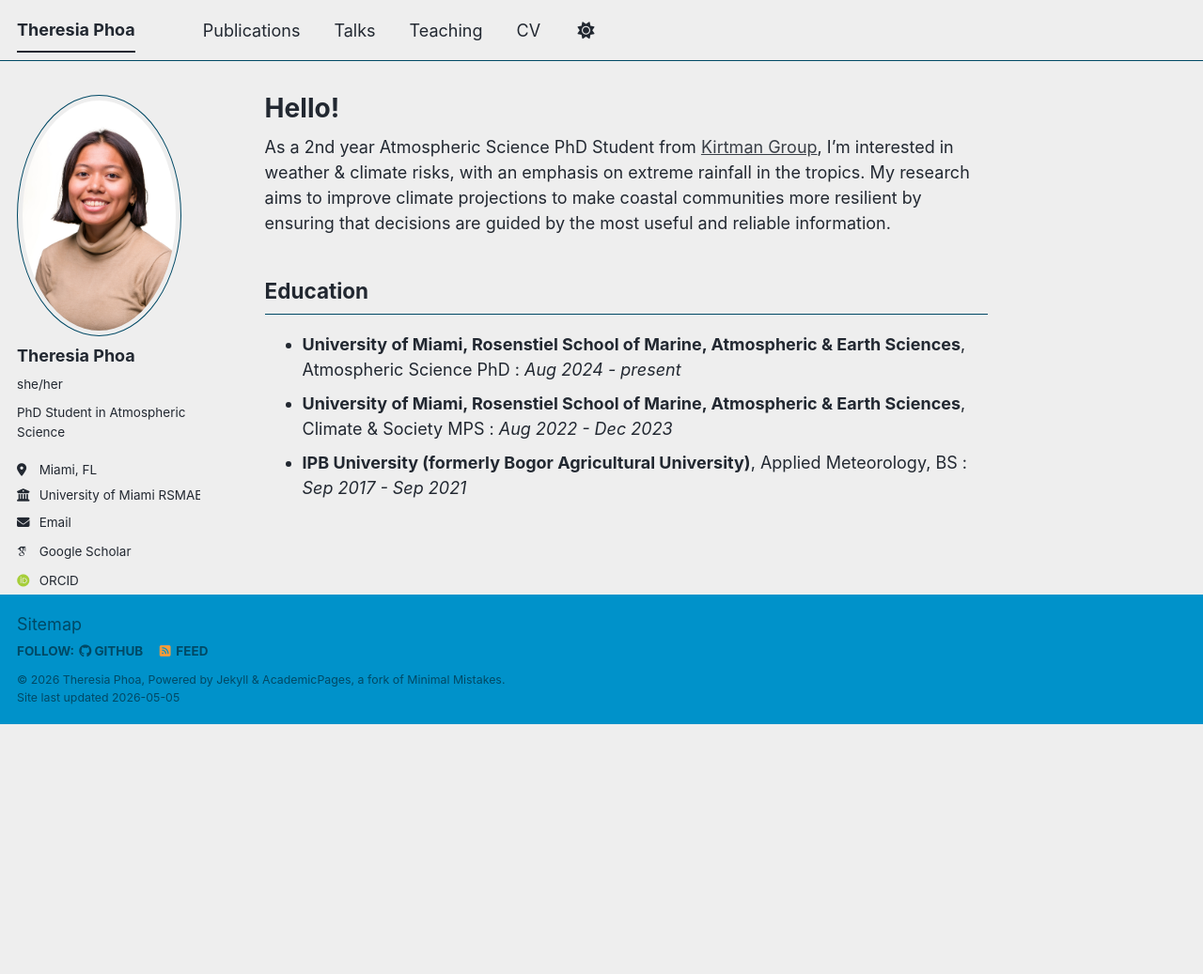
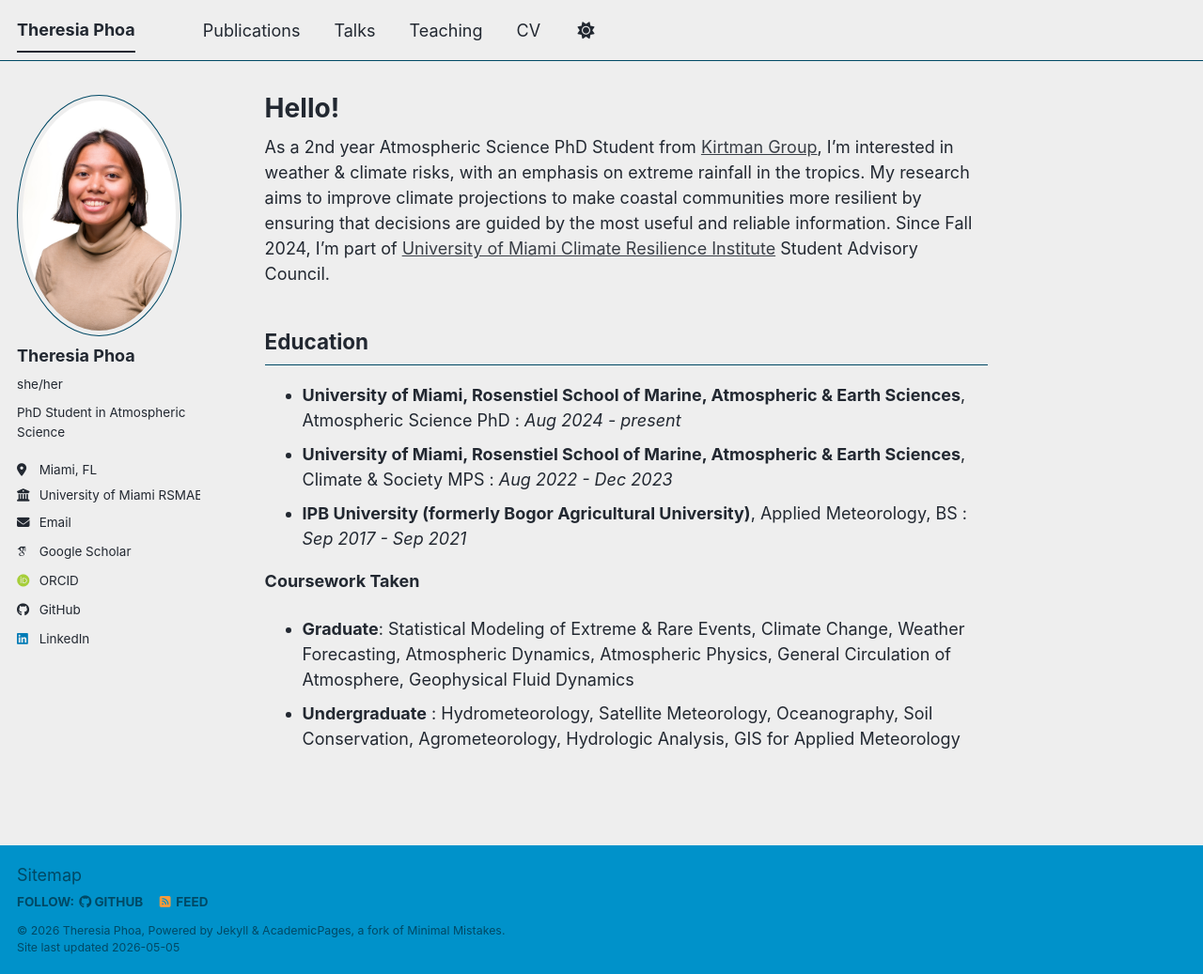
Before and after one commit to theresiabp/theresiabp.github.io, a Jekyll site: the page built from _pages/about.md, in a window 1280 px wide and 1037 px high. Shown: the whole window at 94% size. Built offline with Jekyll 4.4.1, drawn with Linux system fonts in a browser that asks for light colours; some web fonts are replaced; a script bundle is joined from its source files by our own code; library files that are not in the unit come from our copies.

Commit message:
Update about page with new research and coursework details
Added information about involvement in the University of Miami Climate Resilience Institute Student Advisory Council and detailed coursework.

```diff
--- a/_pages/about.md
+++ b/_pages/about.md
@@ -7,7 +7,7 @@
   - /about.html
 ---
 
-As a 2nd year Atmospheric Science PhD Student from [Kirtman Group](https://kirtman-research-group.github.io), I'm interested in weather & climate risks, with an emphasis on extreme rainfall in the tropics. My research aims to improve climate projections to make coastal communities more resilient by ensuring that decisions are guided by the most useful and reliable information.
+As a 2nd year Atmospheric Science PhD Student from [Kirtman Group](https://kirtman-research-group.github.io), I'm interested in weather & climate risks, with an emphasis on extreme rainfall in the tropics. My research aims to improve climate projections to make coastal communities more resilient by ensuring that decisions are guided by the most useful and reliable information. Since Fall 2024, I'm part of [University of Miami Climate Resilience Institute](https://resilience.miami.edu/index.html) Student Advisory Council.
 
 
 Education
@@ -15,3 +15,7 @@
 - **University of Miami, Rosenstiel School of Marine, Atmospheric & Earth Sciences**, Atmospheric Science PhD : *Aug 2024 - present*
 - **University of Miami, Rosenstiel School of Marine, Atmospheric & Earth Sciences**, Climate & Society MPS : *Aug 2022 - Dec 2023*
 - **IPB University (formerly Bogor Agricultural University)**, Applied Meteorology, BS : *Sep 2017 - Sep 2021*
+
+**Coursework Taken**
+- **Graduate**: Statistical Modeling of Extreme & Rare Events, Climate Change, Weather Forecasting, Atmospheric Dynamics, Atmospheric Physics, General Circulation of Atmosphere, Geophysical Fluid Dynamics
+- **Undergraduate** : Hydrometeorology, Satellite Meteorology, Oceanography, Soil Conservation, Agrometeorology, Hydrologic Analysis, GIS for Applied Meteorology
```
